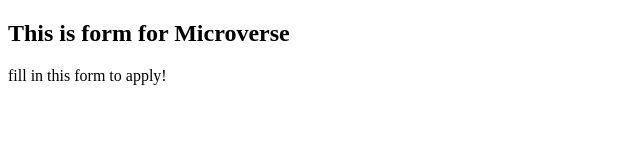
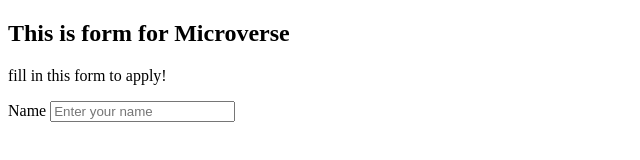
Before and after one commit to jahongiry/Yussupov-Esther, a plain HTML site: page index.html in a window 1280 px wide. Shown: the whole page, without its empty margins (0-640 px from the left). Drawn offline with Linux system fonts and the light colour scheme.

Commit message:
Name Form  push

```diff
--- a/index.html
+++ b/index.html
@@ -12,6 +12,11 @@
     <h1 id="title">This is form for Microverse</h1>
     <p id="description">fill in this form to apply!</p>
 </section>
+ <form id="survey-form">
+   <label for="name" id="name-label">Name</label>
+   <input type="text" placeholder="Enter your name">
+
+ </form>
 
     <script src="js/index.js"></script>
   </body>
```
